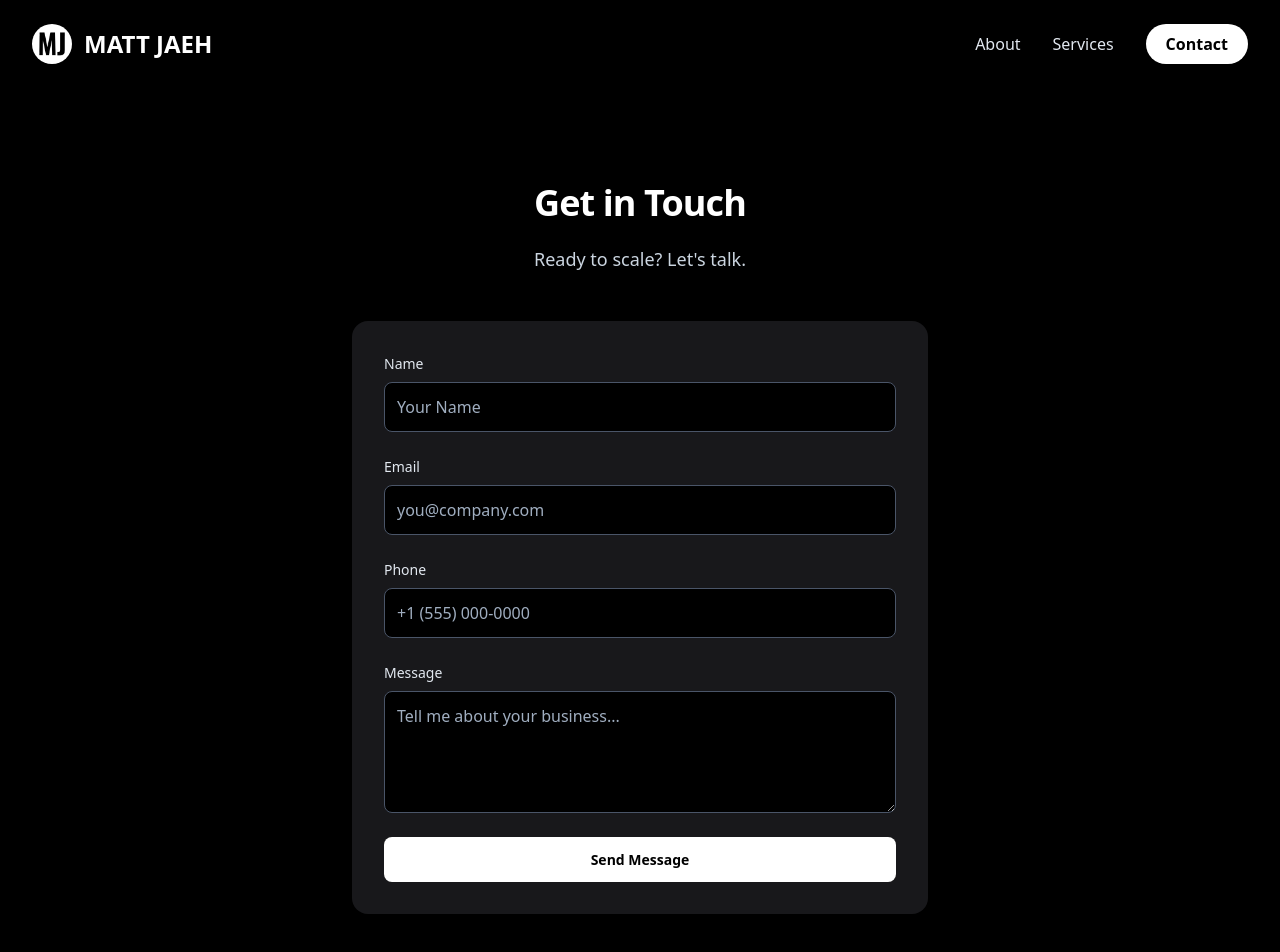
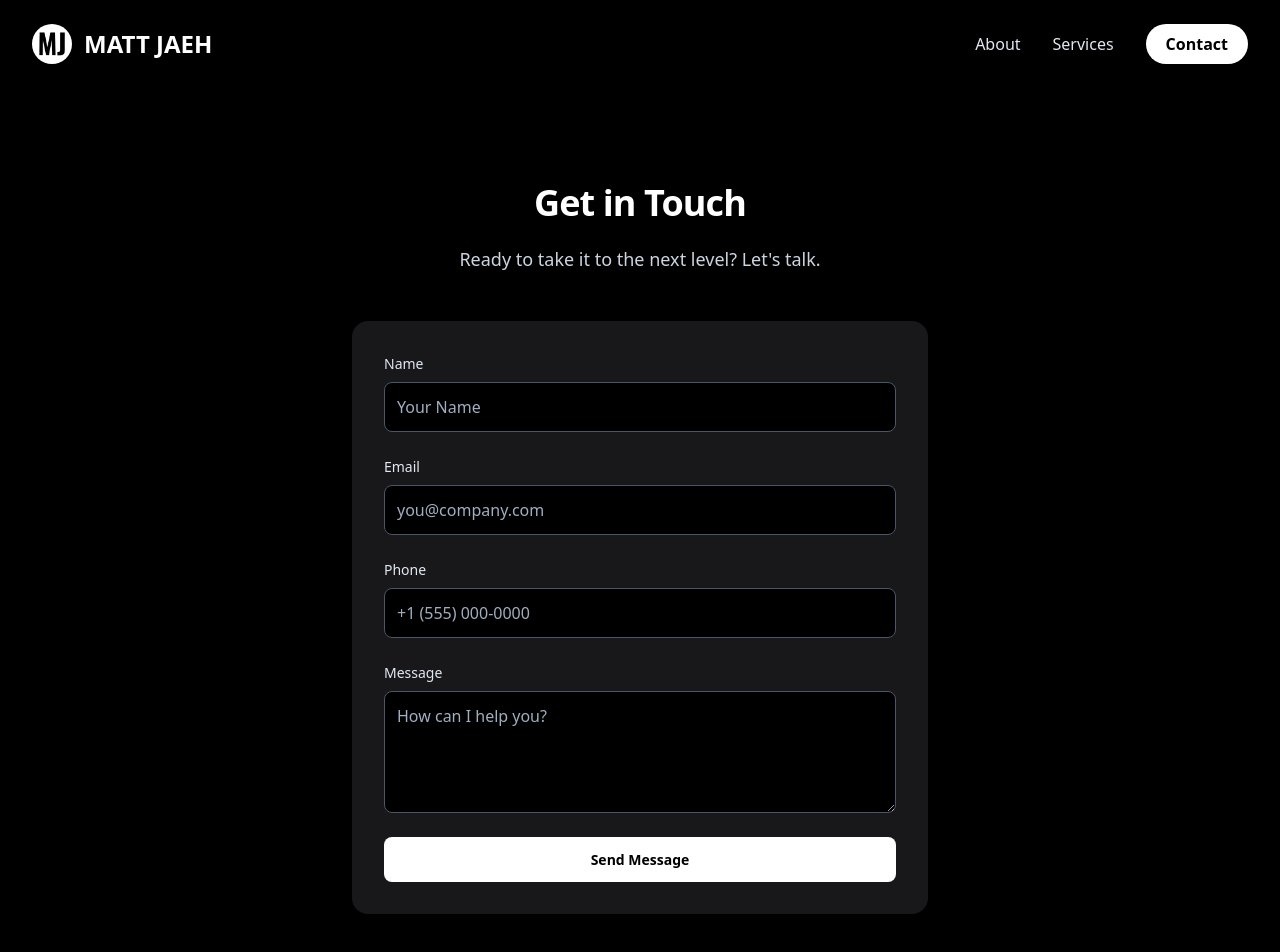
Before and after one commit to Jaehdawg/personal-website, a Next.js app: page /contact in a window 1280 px wide. Shown: the top 952 px of the page. Built offline with nearby package versions, Linux system fonts and the light colour scheme.

Commit message:
copy changes

```diff
--- a/src/pages/contact.tsx
+++ b/src/pages/contact.tsx
@@ -53,10 +53,10 @@ const Contact: NextPage = () => {
 
     return (
         <Layout
-            meta={<Meta title="Contact Matt Jaeh" description="Get in touch for mentorship or investment." />}
+            meta={<Meta title="Contact Matt Jaeh" description="Get in touch" />}
         >
             <div className="pt-24"> {/* Spacer for fixed navbar */}
-                <Section title="Get in Touch" subtitle="Ready to scale? Let's talk.">
+                <Section title="Get in Touch" subtitle="Ready to take it to the next level? Let's talk.">
                     <div className="mx-auto max-w-xl rounded-2xl bg-zinc-900 p-8 shadow-2xl">
                         <form className="space-y-6" onSubmit={handleSubmit}>
                             <div>
@@ -111,7 +111,7 @@ const Contact: NextPage = () => {
                                     required
                                     rows={4}
                                     className="block w-full rounded-lg border border-gray-700 bg-black p-3 text-white placeholder-gray-500 focus:border-yellow-500 focus:ring-yellow-500"
-                                    placeholder="Tell me about your business..."
+                                    placeholder="How can I help you?"
                                 />
                             </div>
 
```
